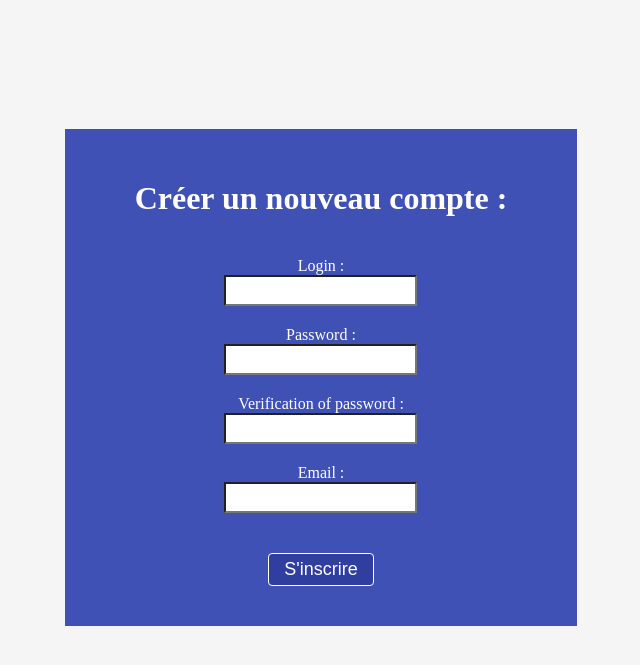
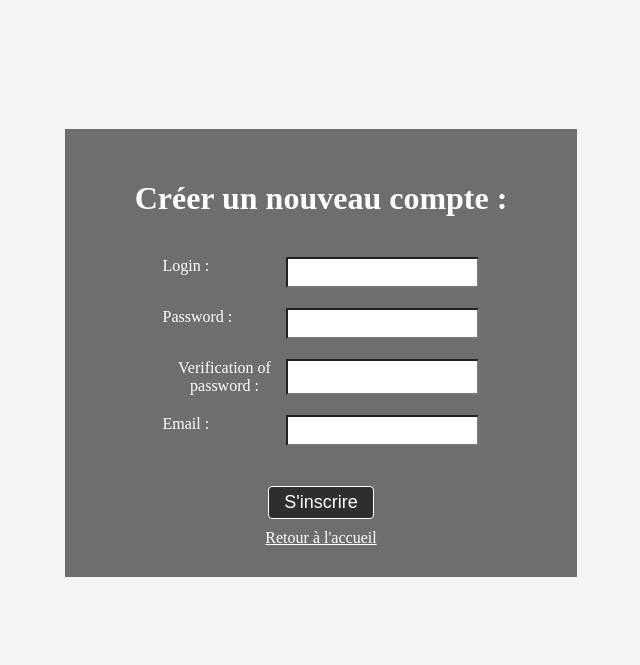
Before and after one commit to camembert-tintas/tintas-web, a PHP site: page /tintas-web/template/createAccount.php in a window 1280 px wide. Shown: the top 665 px of the page, without its empty margins (319-959 px from the left). Run offline with PHP 8.4, Linux system fonts and the light colour scheme.

Commit message:
modifications liens et style

```diff
--- a/htdocs/code/login.php
+++ b/htdocs/code/login.php
@@ -21,7 +21,7 @@ $mdp = $_POST['password'];
 
 if(true): ?>
     <?php
-    header('Location: http://localhost/mysite/htdocs/index.php');
+    header('Location: http://localhost/tintas-web/htdocs/index.php');
     exit();
     ?>
 <?php else:?>
@@ -36,7 +36,7 @@ if(true): ?>
     }
     ?>
     <?php
-    header('Location: http://localhost/mysite/htdocs/template/accueil.php');
+    header('Location: http://localhost/tintas-web/htdocs/template/accueil.php');
     exit();
     ?>
 <?php endif; ?>
--- a/htdocs/skin/css/index.css
+++ b/htdocs/skin/css/index.css
@@ -1,7 +1,7 @@
 
 .index .login{
     box-sizing: border-box;
-    background-color: #3F51B5;
+    background-color: #6E6E6E;
     width: 40%;
     padding: 30px;
     color: white;
@@ -18,14 +18,19 @@
 .index form div{
     padding-top: 10px;
     padding-bottom:10px;
-    width: 50%;
+    width: 70%;
     margin-left: auto;
     margin-right: auto;
+    display: flex;
+    justify-content: space-between;
+}
+
+.index form div:last-child{
+    justify-content: center;
 }
 
 .index form label{
     display: inline-block;
-    min-width: 90px;
 }
 
 .index form input{
@@ -43,7 +48,7 @@
     padding-left: 15px;
     padding-right:15px;
     margin-top: 20px;
-    background-color: #303F9F;
+    background-color: #2E2E2E;
     color: white;
     font-size: 18px;
 }
--- a/htdocs/skin/css/style.css
+++ b/htdocs/skin/css/style.css
@@ -4,3 +4,7 @@ body{
     margin-right: -1px;
     margin-top: -21px;
 }
+
+a{
+    color: white;
+}
--- a/htdocs/template/createAccount.php
+++ b/htdocs/template/createAccount.php
@@ -36,6 +36,7 @@
             <button type="submit">S'inscrire</button>
         </div>
     </form>
+    <a href="../index.php">Retour à l'accueil</a>
 </div>
 </body>
 </html>
```
